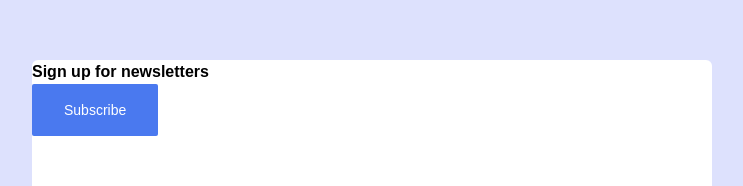
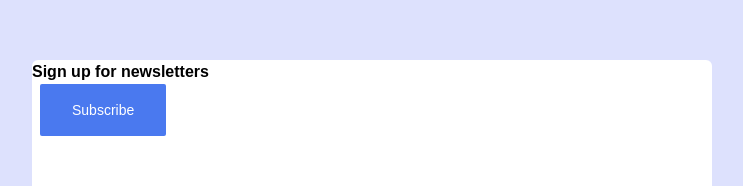
Before and after one commit to eobcre/newsletter-subscription, a React (Vite) app: page / in a window 1280 px wide. Shown: the part 180-366 px from the top of the page, without its empty margins (268-1011 px from the left). Built offline with nearby package versions, Linux system fonts and the light colour scheme.

Commit message:
created div and styled

```diff
--- a/src/App.tsx
+++ b/src/App.tsx
@@ -10,8 +10,10 @@ const App = () => {
         <div className='bg-white rounded-md w-[680px] h-[320px]'>
           <Title />
           <CheckContents />
-          <EmailInput />
-          <SubscribeButton />
+          <div className='flex gap-2'>
+            <EmailInput />
+            <SubscribeButton />
+          </div>
         </div>
       </div>
     </div>
```
